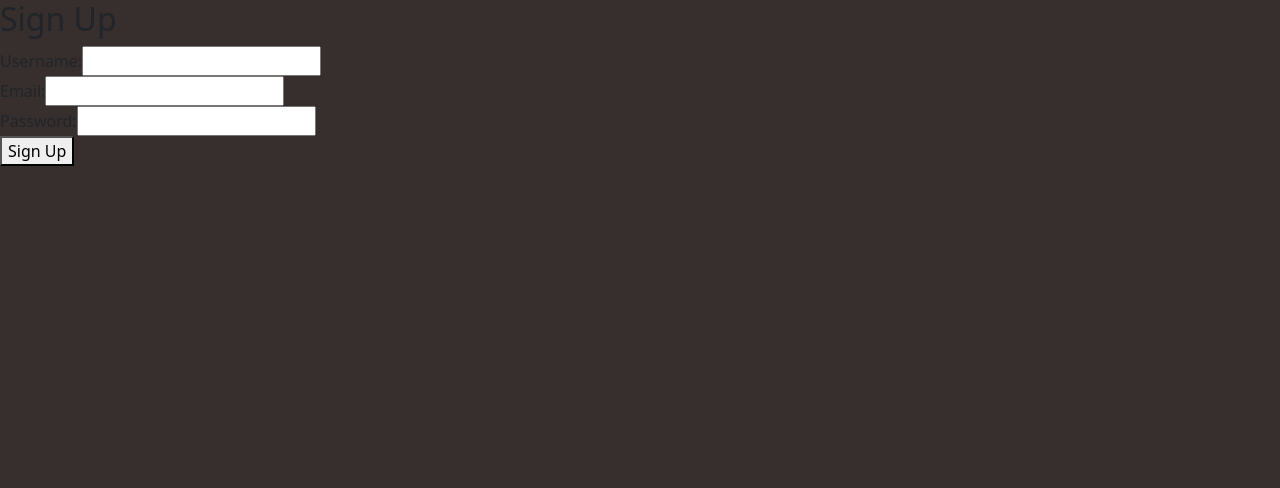
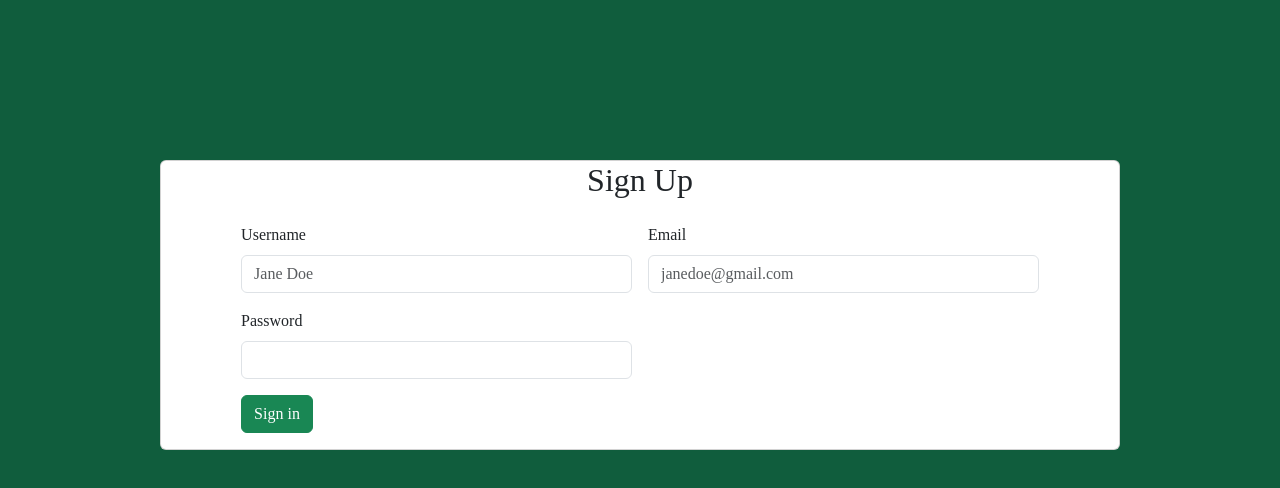
Before and after one commit to mwiks-dev/Nextjs-ATS, a Next.js app: page /signUpForm in a window 1280 px wide. Shown: the top 488 px of the page. Built offline with nearby package versions, Linux system fonts and the light colour scheme.

Commit message:
Style sign up

```diff
--- a/pages/signUpForm.js
+++ b/pages/signUpForm.js
@@ -30,48 +30,27 @@ export default function SignUp(){
         }
     }
     return (
-        <div >
-          <h2 >Sign Up</h2>
-          {error && <p>{error}</p>}
-          <form onSubmit={handleSubmit}>
-          <div>
-              <label>Username:</label>
-              <input
-                type="text"
-                value={name}
-                onChange={(e) => setName(e.target.value)}
-                required
-              />
-            </div>
-            <div>
-              <label>Email:</label>
-              <input
-                type="email"
-                value={email}
-                onChange={(e) => setEmail(e.target.value)}
-                required
-              />
-            </div>
-            <div>
-              <label>Password:</label>
-              <input
-                type="password"
-                value={password}
-                onChange={(e) => setPassword(e.target.value)}
-                required
-              />
-            </div>
-            {/* <div>
-              <label>Confirm Password:</label>
-              <input
-                type="password"
-                value={password2}
-                onChange={(e) => setPassword2(e.target.value)}
-                required
-              />
-            </div> */}
-            <button type="submit">Sign Up</button>
-          </form>
+        <div class="card" style={{display: 'flex',justifyContent: 'center',alignItems: 'center',margin: '10em'}}>
+          <h2>Sign Up</h2>
+          <div class="card-body">
+            <form class="row g-3" onSubmit={handleSubmit}>
+                <div class="col-md-6">
+                  <label for="inputName" class="form-label">Username</label>
+                  <input type="text" class="form-control" value = {name} onChange={(e) => setName(e.target.value)} id="inputName"placeholder="Jane Doe" required/>
+                </div>
+                <div class="col-md-6">
+                  <label for="inputEmail" class="form-label">Email</label>
+                  <input type="email" class="form-control" value = {email} onChange={(e) => setEmail(e.target.value)} id="inputEmail"placeholder="janedoe@gmail.com" required/>
+                </div>
+                <div class="col-6">
+                  <label for="inputPassword" class="form-label">Password</label>
+                  <input type="text" class="form-control" value = {password} onChange={(e) => setPassword(e.target.value)} id="inputPassword" required/>
+                </div>
+                <div class="col-12">
+                  <button type="submit" class="btn btn-success">Sign in</button>
+                </div>
+              </form>
+          </div>
         </div>
       );
 };
--- a/styles/global.css
+++ b/styles/global.css
@@ -1,3 +1,4 @@
 body{
-    background-color: rgb(55, 46, 46);
+    background-color: rgb(16, 93, 61);
+    font-family: 'Times New Roman', Times, serif;
 }
```
